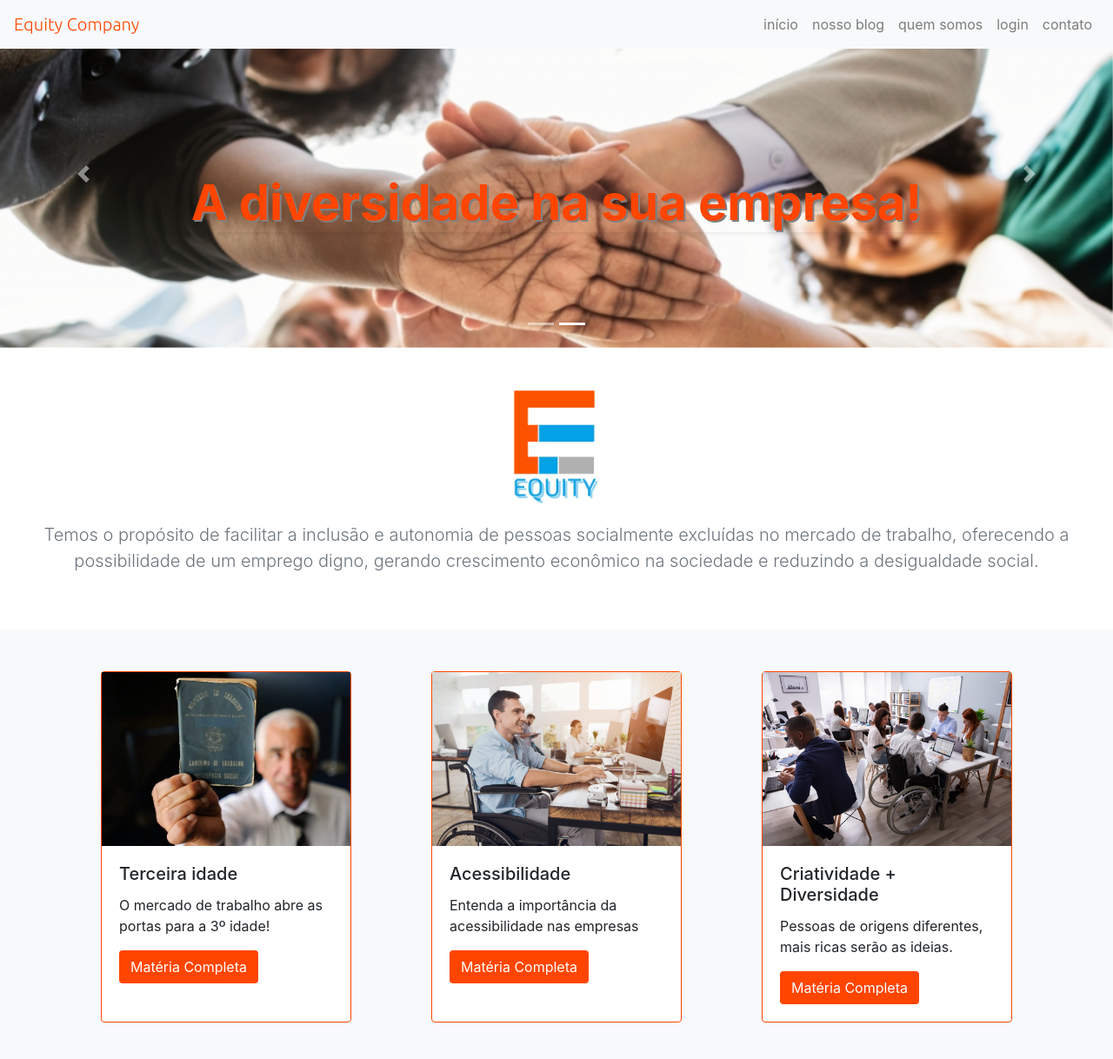
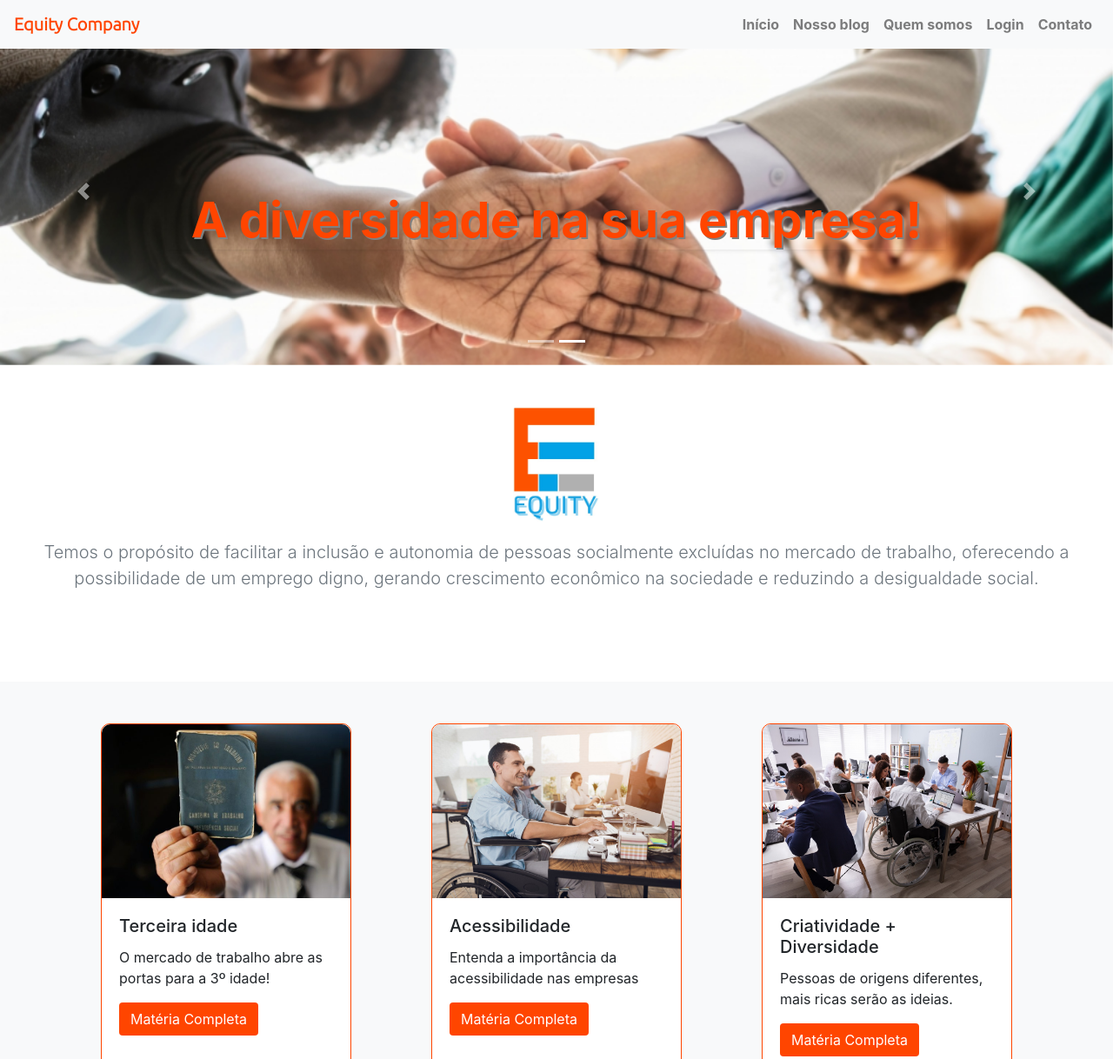
Before and after one commit to equitycompany/Projeto-Equity-Front, a plain HTML site: page Projeto-Equity-Front/index.html in a window 1280 px wide. Shown: the top 1218 px of the page at 87% size. Drawn offline with nearby package versions, Linux system fonts and the light colour scheme; a web font is replaced by a local one.

Commit message:
ajuste para o merge

```diff
--- a/Projeto-Equity-Front/index.html
+++ b/Projeto-Equity-Front/index.html
@@ -9,6 +9,7 @@
   <link rel="stylesheet" href="https://use.fontawesome.com/releases/v5.7.1/css/all.css" integrity="sha384-fnmOCqbTlWIlj8LyTjo7mOUStjsKC4pOpQbqyi7RrhN7udi9RwhKkMHpvLbHG9Sr" crossorigin="anonymous">
   <link href="https://fonts.googleapis.com/css2?family=Dongle:wght@300&family=Ubuntu:wght@300&display=swap" rel="stylesheet">
   <link rel="stylesheet" type="text/css" href="src/style.css">
+  <link rel="shortcut icon" type="image/x-icon" href="./src/img/Equity-logo.ico">
 </head>
 <body>
 
@@ -19,19 +20,19 @@
       <div class="collapse navbar-collapse justify-content-end" id="navbarNavDropdown">
         <ul class="navbar-nav">
           <li class="nav-item">
-            <a class="nav-link" href="#">início</a>
+            <a class="nav-link" href="./index.html#">Início</a>
           </li>
           <li class="nav-item">
-            <a class="nav-link" href="#nosso-blog">nosso blog</a>
+            <a class="nav-link" href="./index.html#nosso-blog">Nosso blog</a>
           </li>
           <li class="nav-item">
-            <a class="nav-link" href="#quem-somos">quem somos</a>
+            <a class="nav-link" href="./index.html#quem-somos">Quem somos</a>
           </li>
           <li class="nav-item">
-            <a class="nav-link" href="login-candidato.html">login</a>
+            <a class="nav-link" href="./login-candidato.html">Login</a>
           </li>
           <li class="nav-item">
-            <a class="nav-link" data-toggle="modal" data-target="#modal-contato" href="#">contato</a>
+            <a class="nav-link" data-toggle="modal" data-target="#modal-contato" href="#">Contato</a>
           </li>
         </ul>
       </div>
--- a/Projeto-Equity-Front/src/style.css
+++ b/Projeto-Equity-Front/src/style.css
@@ -1,5 +1,13 @@
 html {
   font-size: 1rem;
+}
+
+.navbar {
+  font-weight: bold;
+}
+
+.container {
+  margin: 40px auto;
 }
 
 .caixa {
@@ -27,6 +35,7 @@ html {
   width: 18rem;
   object-fit:cover;
   object-position: 0 60%;
+  border-radius: 10px 10px 10px 10px;
 }
 
 .cor-font-carrossel{
@@ -39,6 +48,7 @@ html {
   height:200px;
   object-fit:cover;
   object-position: 0 60%;
+  border-radius: 10px 10px 0 0;
 }
 
 .img-logo {
@@ -73,6 +83,11 @@ html {
 .btn-cor-especial {
   background-color: orangered  ;
   color: white;
+  transition: 1s all;
+}
+
+#carrossel-principal {
+  margin-top: 20px;
 }
 
 #cor-titulo {
@@ -100,6 +115,12 @@ footer {
   font-size: 60%;
 }
 
+@media screen and (min-width: 480px) {
+  .btn-cor-especial:hover {
+    transform: scale(1.2);
+  }
+}
+
 @include media-breakpoint-up(sm) {
   html {
     font-size: 1.2rem;
```
Also changed, not shown: Projeto-Equity-Front/login-candidato.html (+6 -5 lines).
